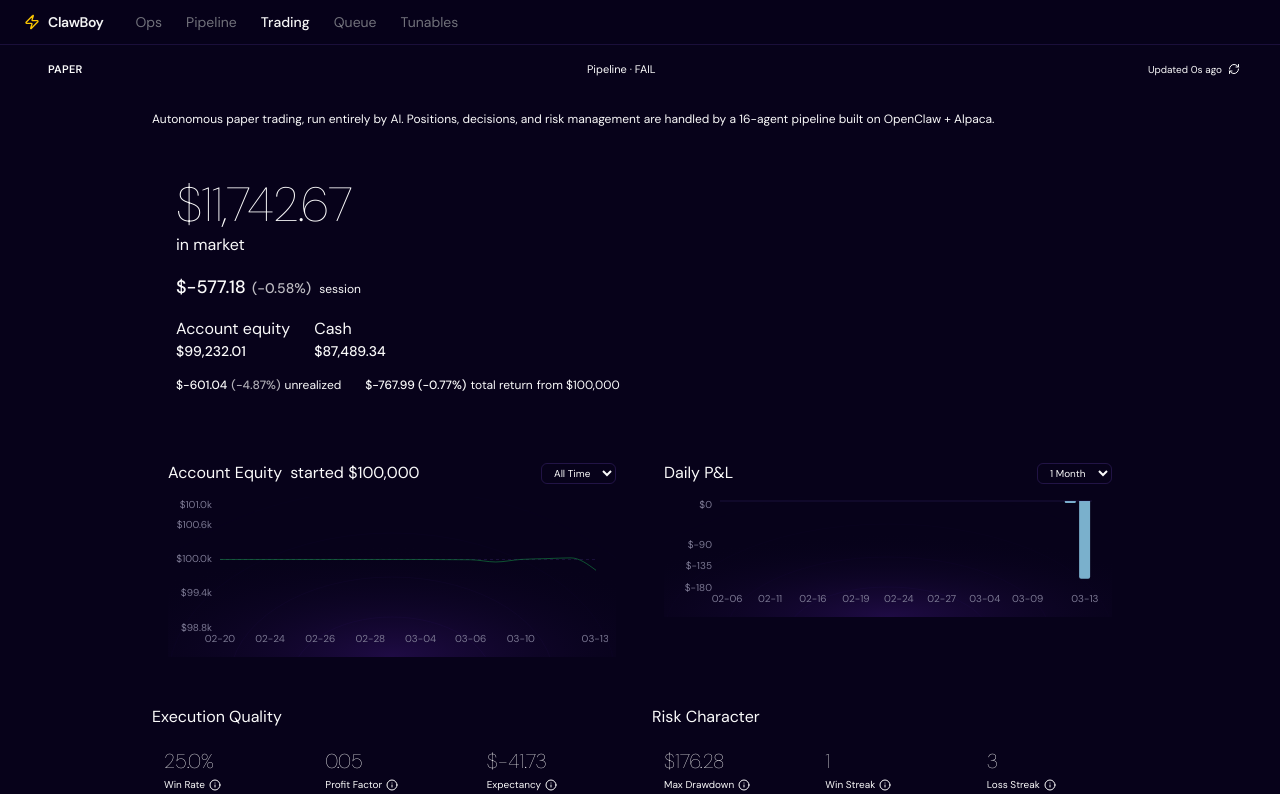
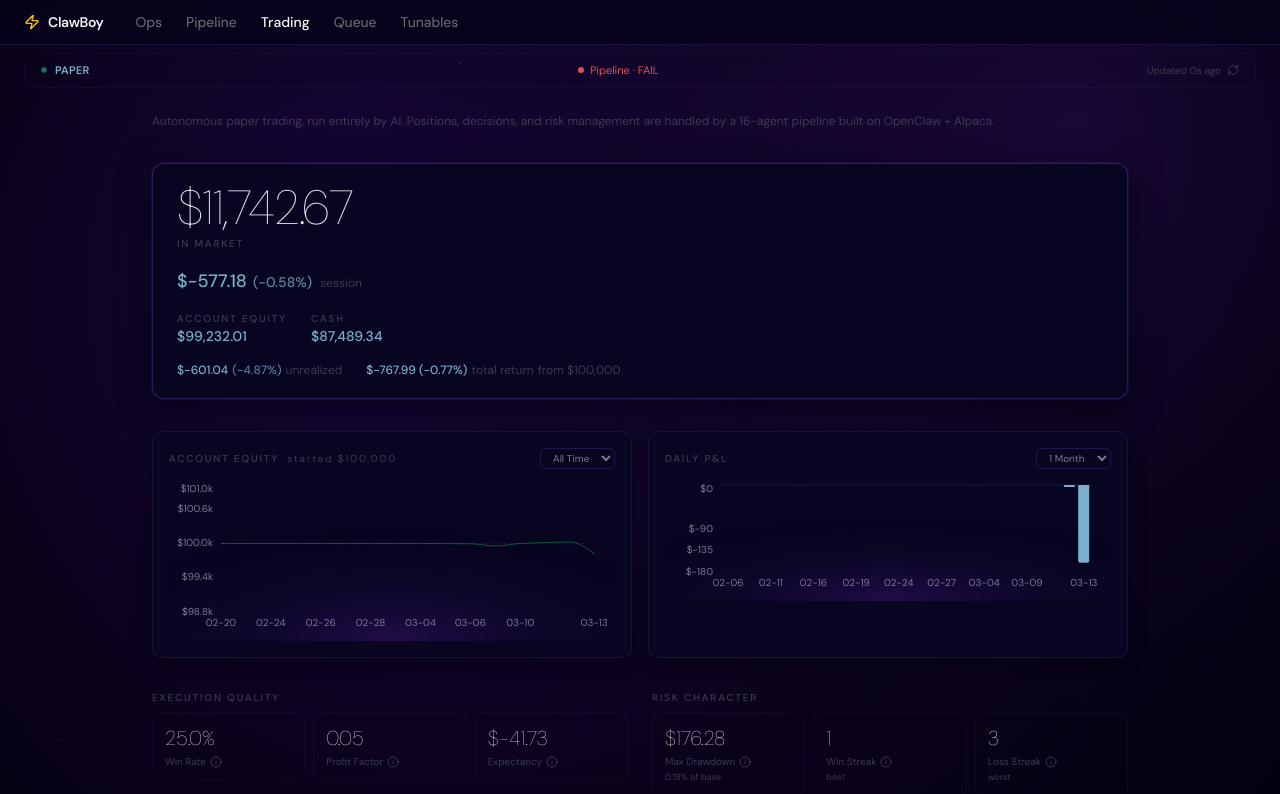
Before and after one commit to jacobbarkley/claw-dashboard, a Next.js app: page /trading in a window 1280 px wide. Shown: the top 794 px of the page. Built offline with nearby package versions, Linux system fonts and the light colour scheme; a web font is replaced by a local one.

Commit message:
redesign: premium visual system — command strip, card tiers, semantic color, ambient field

```diff
--- a/app/globals.css
+++ b/app/globals.css
@@ -83,37 +83,72 @@
 }
 
 .dark {
-  --background: #07021a;
-  --foreground: oklch(0.985 0 0);
-  --card: #0e0830;
-  --card-foreground: oklch(0.985 0 0);
-  --popover: #0e0830;
-  --popover-foreground: oklch(0.985 0 0);
-  --primary: oklch(0.87 0.00 0);
-  --primary-foreground: oklch(0.205 0 0);
-  --secondary: #1a1040;
-  --secondary-foreground: oklch(0.985 0 0);
-  --muted: #1a1040;
-  --muted-foreground: oklch(0.708 0 0);
-  --accent: #221452;
-  --accent-foreground: oklch(0.985 0 0);
-  --destructive: oklch(0.704 0.191 22.216);
-  --border: rgba(139, 92, 246, 0.12);
-  --input: rgba(139, 92, 246, 0.10);
-  --ring: oklch(0.556 0 0);
+  /* ── Surfaces ── */
+  --background: #04010e;
+  --card: #080520;
+  --popover: #0d0830;
+  --secondary: #110840;
+  --muted: #110840;
+  --accent: #180b48;
+
+  /* ── Text ── */
+  --foreground: #eeedf5;
+  --card-foreground: #eeedf5;
+  --popover-foreground: #eeedf5;
+  --secondary-foreground: #eeedf5;
+  --accent-foreground: #eeedf5;
+  --muted-foreground: #7b7892;
+
+  /* ── Structure ── */
+  --primary: #eeedf5;
+  --primary-foreground: #04010e;
+  --destructive: #e05252;
+  --border: rgba(139, 92, 246, 0.10);
+  --input: rgba(139, 92, 246, 0.08);
+  --ring: rgba(124, 58, 237, 0.40);
+
+  /* ── Charts ── */
   --chart-1: oklch(0.809 0.105 251.813);
   --chart-2: oklch(0.623 0.214 259.815);
   --chart-3: oklch(0.546 0.245 262.881);
   --chart-4: oklch(0.488 0.243 264.376);
   --chart-5: oklch(0.424 0.199 265.638);
-  --sidebar: oklch(0.205 0 0);
-  --sidebar-foreground: oklch(0.985 0 0);
-  --sidebar-primary: oklch(0.488 0.243 264.376);
-  --sidebar-primary-foreground: oklch(0.985 0 0);
-  --sidebar-accent: oklch(0.269 0 0);
-  --sidebar-accent-foreground: oklch(0.985 0 0);
-  --sidebar-border: oklch(1 0 0 / 10%);
-  --sidebar-ring: oklch(0.556 0 0);
+
+  /* ── Sidebar ── */
+  --sidebar: #080520;
+  --sidebar-foreground: #eeedf5;
+  --sidebar-primary: #7c3aed;
+  --sidebar-primary-foreground: #eeedf5;
+  --sidebar-accent: #110840;
+  --sidebar-accent-foreground: #eeedf5;
+  --sidebar-border: rgba(139, 92, 246, 0.10);
+  --sidebar-ring: rgba(124, 58, 237, 0.40);
+
+  /* ── ClawBoy semantic tokens ── */
+  --cb-void:          #04010e;
+  --cb-surface-0:     #080520;
+  --cb-surface-1:     #0d0830;
+  --cb-surface-2:     #130c3c;
+
+  --cb-border-dim:    rgba(139, 92, 246, 0.07);
+  --cb-border-std:    rgba(139, 92, 246, 0.13);
+  --cb-border-hi:     rgba(139, 92, 246, 0.26);
+
+  --cb-brand:         #7c3aed;
+  --cb-brand-soft:    rgba(124, 58, 237, 0.14);
+
+  --cb-text-primary:  #eeedf5;
+  --cb-text-secondary:#7b7892;
+  --cb-text-tertiary: #3d3a52;
+
+  --cb-green:         #10b981;
+  --cb-green-soft:    rgba(16, 185, 129, 0.12);
+  --cb-amber:         #d97706;
+  --cb-amber-soft:    rgba(217, 119, 6, 0.12);
+  --cb-red:           #e05252;
+  --cb-red-soft:      rgba(224, 82, 82, 0.12);
+  --cb-steel:         #7ab0cc;
+  --cb-steel-soft:    rgba(122, 176, 204, 0.12);
 }
 
 @layer base {
@@ -127,3 +162,66 @@
     @apply font-sans;
   }
 }
+
+/* ── ClawBoy design primitives ── */
+
+/* Card tiers */
+.cb-card-t1 {
+  background: var(--cb-surface-0);
+  border: 1px solid var(--cb-border-hi);
+  border-radius: 12px;
+  box-shadow: 0 0 0 1px var(--cb-brand-soft), 0 8px 32px rgba(4, 1, 14, 0.6);
+}
+.cb-card-t2 {
+  background: var(--cb-surface-0);
+  border: 1px solid var(--cb-border-std);
+  border-radius: 10px;
+  box-shadow: 0 4px 16px rgba(4, 1, 14, 0.4);
+}
+.cb-card-t3 {
+  background: transparent;
+  border: 1px solid var(--cb-border-dim);
+  border-radius: 8px;
+}
+
+/* Section label */
+.cb-label {
+  font-size: 10px;
+  font-weight: 500;
+  letter-spacing: 0.18em;
+  text-transform: uppercase;
+  color: var(--cb-text-tertiary);
+}
+
+/* Severity left-border indicators */
+.cb-severity-critical { border-left: 2px solid var(--cb-red); }
+.cb-severity-high     { border-left: 2px solid var(--cb-amber); }
+.cb-severity-medium   { border-left: 2px solid rgba(217,119,6,0.45); }
+.cb-severity-ok       { border-left: 2px solid var(--cb-green); }
+
+/* Live pulse dot */
+@keyframes cb-pulse {
+  0%, 100% { opacity: 1; transform: scale(1); }
+  50%       { opacity: 0.4; transform: scale(0.85); }
+}
+.cb-live-dot {
+  width: 6px;
+  height: 6px;
+  border-radius: 50%;
+  background: var(--cb-green);
+  animation: cb-pulse 2.4s ease-in-out infinite;
+}
+
+/* Number transition */
+.cb-number {
+  font-variant-numeric: tabular-nums;
+  font-feature-settings: "tnum";
+}
+
+/* Ambient particle canvas — always behind content */
+.cb-ambient-layer {
+  position: fixed;
+  inset: 0;
+  pointer-events: none;
+  z-index: 0;
+}
--- a/app/layout.tsx
+++ b/app/layout.tsx
@@ -1,6 +1,7 @@
 import type { Metadata } from "next";
 import { DM_Sans, DM_Mono } from "next/font/google";
 import "./globals.css";
+import { AmbientField } from "@/components/ambient-field";
 
 const dmSans = DM_Sans({
   variable: "--font-dm-sans",
@@ -15,8 +16,8 @@ const dmMono = DM_Mono({
 });
 
 export const metadata: Metadata = {
-  title: "ClawBoy Dashboard",
-  description: "Ops & Rebuild Tracker",
+  title: "ClawBoy",
+  description: "Autonomous capital command",
 };
 
 export default function RootLayout({
@@ -28,9 +29,16 @@ export default function RootLayout({
     <html lang="en" className="dark">
       <body
         className={`${dmSans.variable} ${dmMono.variable} antialiased`}
-        style={{ fontFamily: "var(--font-dm-sans), sans-serif" }}
+        style={{
+          fontFamily: "var(--font-dm-sans), sans-serif",
+          background: "var(--cb-void, #04010e)",
+          minHeight: "100vh",
+        }}
       >
-        {children}
+        <AmbientField />
+        <div style={{ position: "relative", zIndex: 2 }}>
+          {children}
+        </div>
       </body>
     </html>
   );
```
Also changed, not shown: 1 other file (tests, documents, lock files or other folders).
